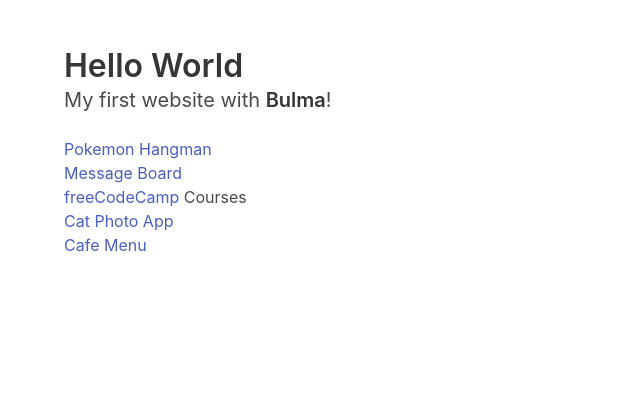
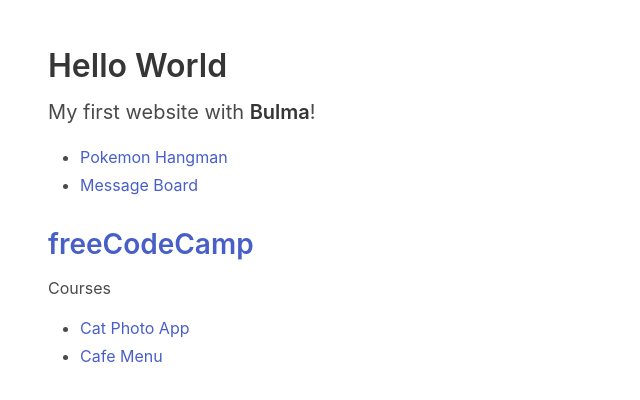
Before and after one commit to han-wong/han-wong.github.io, a plain HTML site: page index.html in a window 1280 px wide. Shown: the whole page, without its empty margins (0-640 px from the left). Drawn offline with nearby package versions, Linux system fonts and the light colour scheme.

Commit message:
Update index.html

```diff
--- a/index.html
+++ b/index.html
@@ -10,8 +10,8 @@
 
 <body>
     <section class="section">
-        <div class="container">
-            <h1 class="title">
+        <div class="content">
+            <h1>
                 Hello World
             </h1>
             <p class="subtitle">
@@ -25,9 +25,9 @@
                     <a href="https://buttered-oil-vacation.glitch.me">Message Board</a>
                 </li>
             </ul>
-        </div>
-            <div class="container">
-            <h2><a href="https://www.freecodecamp.org">freeCodeCamp</a> Courses</h2>
+
+            <h2><a href="https://www.freecodecamp.org">freeCodeCamp</a> </h2>
+            <p>Courses</p>
             <ul>
                 <li>
                     <a href="https://typical-abundant-pluto.glitch.me/">Cat Photo App</a>
```
